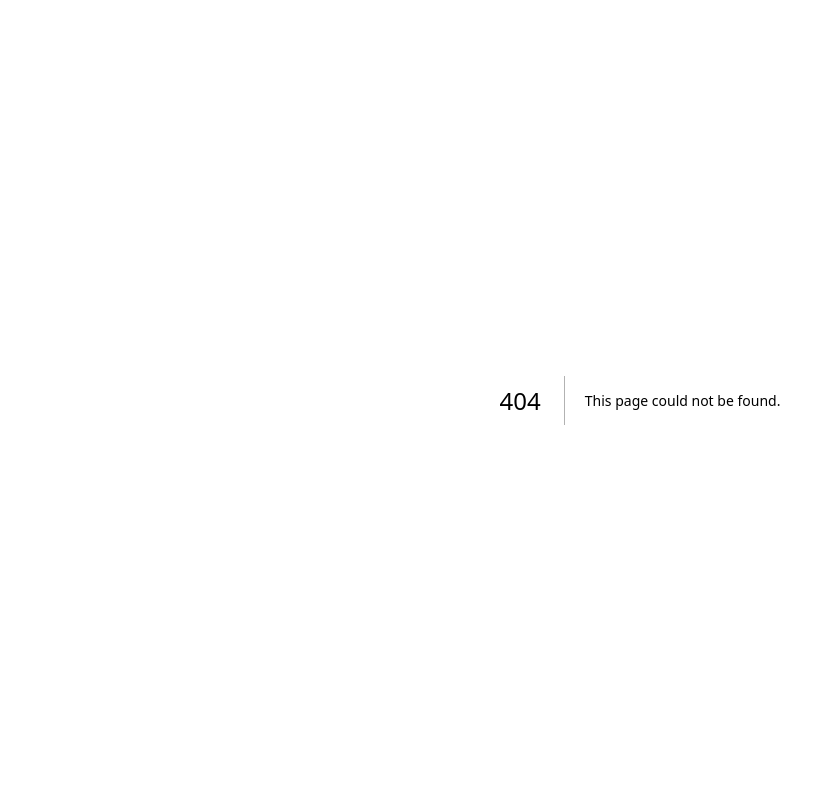
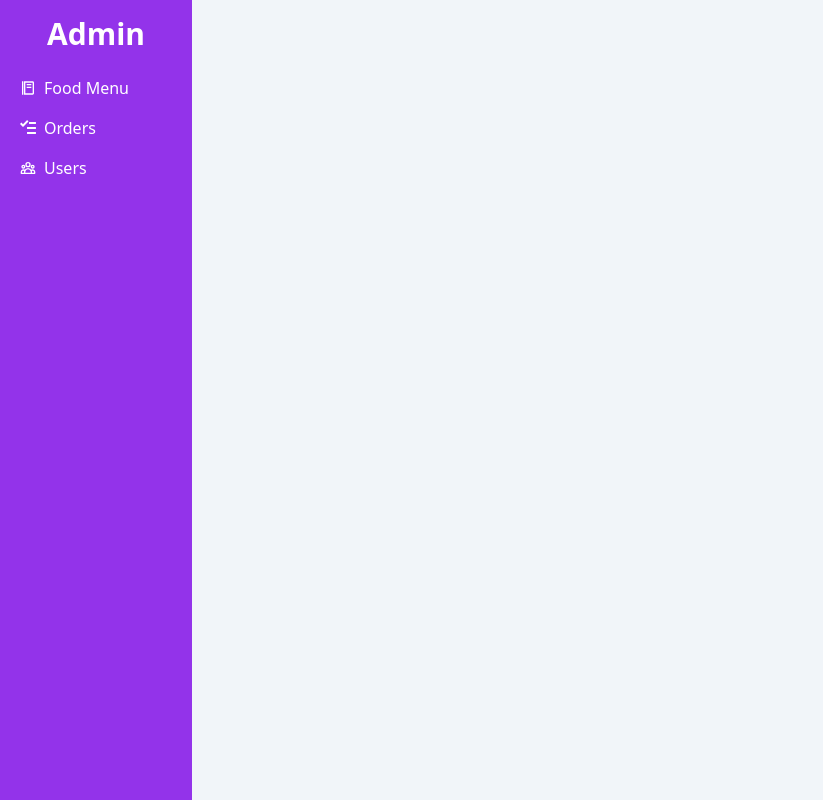
Before and after one commit to SabitaMagr/finalProject, a Next.js app: page /admin in a window 1280 px wide. Before the commit this address had no page. Shown: the whole page, without its empty margins (0-823 px from the left). Built offline with nearby package versions, Linux system fonts and the light colour scheme.

Commit message:
feat:admin dashboard

```diff
--- /dev/null
+++ b/data/adminSideBarData.tsx
@@ -0,0 +1,31 @@
+import React from "react";
+import {BiFoodMenu} from 'react-icons/bi'
+import {GoTasklist} from 'react-icons/go'
+import {HiOutlineUserGroup} from 'react-icons/hi'
+
+
+interface SideBarInterface{
+    title:string;
+    icon:React.ReactNode
+    link:string;
+}
+const adminSideBarData: SideBarInterface []= [
+    {
+        title:'Food Menu',
+        icon:<BiFoodMenu/>,
+        link:'/menu'
+    },
+    {
+        title:'Orders',
+        icon:<GoTasklist/>,
+        link:'order'
+    },
+    {
+        title:'Users',
+        icon:<HiOutlineUserGroup/>,
+        link:'/user'
+    }
+
+]
+
+export default adminSideBarData
--- /dev/null
+++ b/layout/AdminMainLayout.tsx
@@ -0,0 +1,27 @@
+import React from 'react'
+import Head from "next/head"
+import { useState } from "react";
+import AdminSideBar from './AdminSideBar';
+
+
+interface Props{
+    title?: string;
+    children?:React.ReactDOM;
+}
+
+const AdminMainLayout = ({title,children}:Props) => {
+    const [toggle,setToggle] =useState<boolean>(false);
+  return (
+    <>
+        <Head>
+            <title>{title || "demo"}</title>
+            <link rel="stylesheet" href="" />
+        </Head>
+        <main className='w-full'>
+            <AdminSideBar toggle={toggle}/>
+        </main>
+    </>
+  )
+}
+
+export default AdminMainLayout
--- /dev/null
+++ b/layout/AdminSideBar.tsx
@@ -0,0 +1,43 @@
+import adminSideBarData from '@/data/adminSideBarData';
+import Link from 'next/link';
+import { useRouter } from 'next/router';
+import React from 'react'
+
+interface Props{
+    toggle:boolean;
+}
+
+const AdminSideBar = ({toggle}:Props) => {
+    const router =useRouter();
+  return (
+    <div className={`min-h-screen text-white z-50
+    ${toggle ? "w-[5%]" :"w-[15%]"} bg-purple-600 fixed inset-0`}>
+        <div className='flex justify-center'>
+            {
+                !toggle && (
+                    <h1 className='text-3xl pb-2 pt-4 font-bold text-center'>Admin</h1>
+            )}
+        </div>
+        <div className='mt-2'>
+            <ul className=''>
+                {adminSideBarData.map((data,index)=>{
+                    return(
+                        <Link key={index} href={data.link}>
+                            <li className={`p-2 px-5 ${router.asPath== data.link ? "bg-purple-700" : ""}
+                            hover:bg-purple-700 flex gap-2 items-center `}>
+                                <span>{data?.icon}</span>
+                                {!toggle &&
+                                <span>{data.title}</span>
+                                }
+                            </li>
+                        </Link>
+                    )
+                })
+                }
+            </ul>
+        </div>
+    </div>
+  )
+}
+
+export default AdminSideBar
--- a/layout/SideBar.tsx
+++ b/layout/SideBar.tsx
@@ -1,6 +1,7 @@
 import sideBarData from '@/data/sideBarData'
 import Link from 'next/link'
 import React from 'react'
+
 
 const SideBar = () => {
   return (
@@ -14,7 +15,9 @@ const SideBar = () => {
                     sideBarData.map((data,i)=>{
                         return(
                             <Link key={i} href={data?.link}>
+                                <span></span>
                                 <li className='p-2 flex gap-2  hover:text-yellow-400'>
+                                    <span>{data?.icon}</span>
                                     <span>
                                         {data?.title}
                                     </span>
--- /dev/null
+++ b/pages/admin.tsx
@@ -0,0 +1,25 @@
+import AdminMainLayout from '@/layout/AdminMainLayout'
+import React from 'react'
+
+const breadCrumb:{title:string,link:string}[]=[
+    {
+        title:'Home',
+        link:'#'
+    },
+    {
+        title:'Dashboard',
+        link:'#'
+    }
+]
+
+const admin = () => {
+  return (
+    <div>
+        <AdminMainLayout title={'Admin'}>
+
+        </AdminMainLayout>
+    </div>
+  )
+}
+
+export default admin
--- a/styles/output.css
+++ b/styles/output.css
@@ -543,6 +543,10 @@ body {
   top: -0.25rem;
 }
 
+.left-0 {
+  left: 0px;
+}
+
 .right-0 {
   right: 0px;
 }
@@ -564,6 +568,10 @@ body {
   margin-bottom: 0.75rem;
 }
 
+.ml-1 {
+  margin-left: 0.25rem;
+}
+
 .ml-2 {
   margin-left: 0.5rem;
 }
@@ -572,8 +580,16 @@ body {
   margin-left: 5rem;
 }
 
+.ml-36 {
+  margin-left: 9rem;
+}
+
 .ml-5 {
   margin-left: 1.25rem;
+}
+
+.ml-\[5rem\] {
+  margin-left: 5rem;
 }
 
 .mt-1 {
@@ -624,12 +640,24 @@ body {
   width: 40%;
 }
 
+.w-\[5\%\] {
+  width: 5%;
+}
+
 .w-\[7rem\] {
   width: 7rem;
 }
 
 .w-full {
   width: 100%;
+}
+
+.w-\[30\%\] {
+  width: 30%;
+}
+
+.w-\[15\%\] {
+  width: 15%;
 }
 
 .flex-col {
@@ -646,6 +674,10 @@ body {
 
 .justify-center {
   justify-content: center;
+}
+
+.justify-between {
+  justify-content: space-between;
 }
 
 .gap-10 {
@@ -732,6 +764,11 @@ body {
   background-color: rgb(147 51 234 / var(--tw-bg-opacity));
 }
 
+.bg-purple-700 {
+  --tw-bg-opacity: 1;
+  background-color: rgb(126 34 206 / var(--tw-bg-opacity));
+}
+
 .bg-red-400 {
   --tw-bg-opacity: 1;
   background-color: rgb(248 113 113 / var(--tw-bg-opacity));
@@ -762,6 +799,10 @@ body {
   padding: 0.5rem;
 }
 
+.p-5 {
+  padding: 1.25rem;
+}
+
 .px-10 {
   padding-left: 2.5rem;
   padding-right: 2.5rem;
@@ -770,6 +811,11 @@ body {
 .px-2 {
   padding-left: 0.5rem;
   padding-right: 0.5rem;
+}
+
+.px-5 {
+  padding-left: 1.25rem;
+  padding-right: 1.25rem;
 }
 
 .py-1 {
@@ -787,6 +833,10 @@ body {
   padding-bottom: 0.5rem;
 }
 
+.pb-2 {
+  padding-bottom: 0.5rem;
+}
+
 .pb-7 {
   padding-bottom: 1.75rem;
 }
@@ -799,8 +849,21 @@ body {
   padding-left: 10rem;
 }
 
+.pl-\[5rem\] {
+  padding-left: 5rem;
+}
+
+.pt-4 {
+  padding-top: 1rem;
+}
+
 .text-center {
   text-align: center;
+}
+
+.text-3xl {
+  font-size: 1.875rem;
+  line-height: 2.25rem;
 }
 
 .text-\[2rem\] {
@@ -839,6 +902,12 @@ body {
   color: rgb(255 255 255 / var(--tw-text-opacity));
 }
 
+.shadow-md {
+  --tw-shadow: 0 4px 6px -1px rgb(0 0 0 / 0.1), 0 2px 4px -2px rgb(0 0 0 / 0.1);
+  --tw-shadow-colored: 0 4px 6px -1px var(--tw-shadow-color), 0 2px 4px -2px var(--tw-shadow-color);
+  box-shadow: var(--tw-ring-offset-shadow, 0 0 #0000), var(--tw-ring-shadow, 0 0 #0000), var(--tw-shadow);
+}
+
 .outline-none {
   outline: 2px solid transparent;
   outline-offset: 2px;
@@ -854,6 +923,11 @@ body {
   background-color: rgb(74 222 128 / var(--tw-bg-opacity));
 }
 
+.hover\:bg-purple-700:hover {
+  --tw-bg-opacity: 1;
+  background-color: rgb(126 34 206 / var(--tw-bg-opacity));
+}
+
 .hover\:text-white:hover {
   --tw-text-opacity: 1;
   color: rgb(255 255 255 / var(--tw-text-opacity));
@@ -863,3 +937,27 @@ body {
   --tw-text-opacity: 1;
   color: rgb(250 204 21 / var(--tw-text-opacity));
 }
+
+@media (min-width: 768px) {
+  .md\:ml-\[11rem\] {
+    margin-left: 11rem;
+  }
+}
+
+@media (min-width: 1024px) {
+  .lg\:ml-\[14rem\] {
+    margin-left: 14rem;
+  }
+}
+
+@media (min-width: 1280px) {
+  .xl\:ml-\[16rem\] {
+    margin-left: 16rem;
+  }
+}
+
+@media (min-width: 1536px) {
+  .\32xl\:ml-\[21rem\] {
+    margin-left: 21rem;
+  }
+}
```
Also changed, not shown: data/sideBarData.tsx (+7 -4 lines), layout/Mainlayout.tsx (+6 -2 lines), layout/Navbar.tsx (added, +29 -0 lines).
